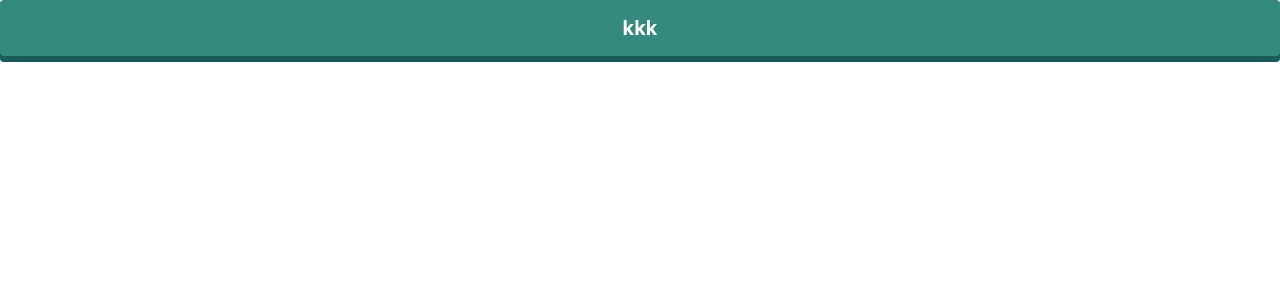
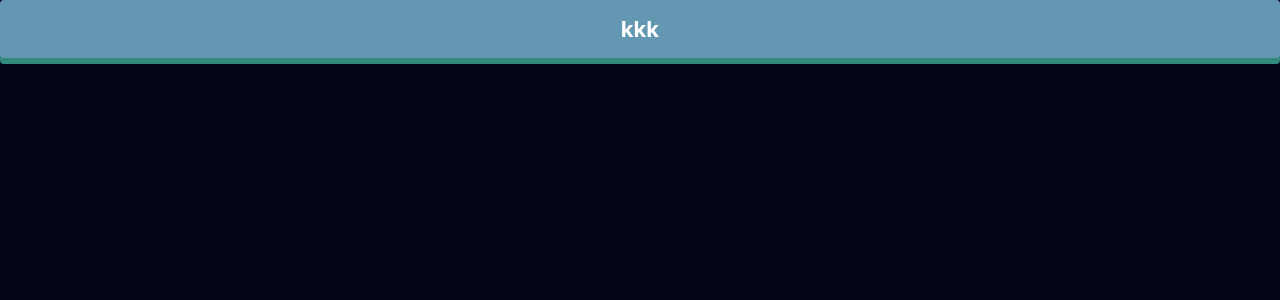
Before and after one commit to renatolinsjr/my-links, a Next.js app: page / in a window 1280 px wide. Shown: the top 300 px of the page. Built offline with nearby package versions, Linux system fonts and the light colour scheme.

Commit message:
🔧change: README and styles

```diff
--- a/src/styles/global.ts
+++ b/src/styles/global.ts
@@ -1,4 +1,4 @@
-import { createGlobalStyle } from 'styled-components'
+import { createGlobalStyle, css } from 'styled-components'
 
 const GlobalStyles = createGlobalStyle`
   * {
@@ -15,9 +15,13 @@ const GlobalStyles = createGlobalStyle`
     height: 100%;
   }
 
-  body {
-    font-family: -apple-system, BlinkMacSystemFont, 'Segoe UI', Roboto, Oxygen, Ubuntu, Cantarell, 'Open Sans', 'Helvetica Neue', sans-serif
-  }
+  ${({ theme }) => css`
+    body {
+      font-family: -apple-system, BlinkMacSystemFont, 'Segoe UI', Roboto, Oxygen,
+        Ubuntu, Cantarell, 'Open Sans', 'Helvetica Neue', sans-serif;
+      background-color: ${theme.colors.bgDark};
+    }
+  `}
 `
 
 export default GlobalStyles
--- a/src/styles/theme.ts
+++ b/src/styles/theme.ts
@@ -10,23 +10,28 @@ export default {
       "Poppins, -apple-system, BlinkMacSystemFont, 'Segoe UI', Roboto, Oxygen, Ubuntu, Cantarell, 'Open Sans', 'Helvetica Neue', sans-serif",
     bold: 600,
     sizes: {
-      xxsmall: '1.2rem',
-      xsmall: '1.4rem',
-      small: '1.6rem',
-      medium: '1.8rem',
-      large: '2rem',
-      xlarge: '2.2rem',
-      xxlarge: '2.4rem'
-    }
+      xxsmall: '1.4rem',
+      xsmall: '1.6rem',
+      small: '1.8rem',
+      medium: '2rem',
+      large: '2.2rem',
+      xlarge: '2.4rem',
+      xxlarge: '2.6rem'
+    },
+    letterSpacing: '0.25rem'
   },
   colors: {
-    primary: '#348a7f',
-    primaryDark: '#1b5a5a',
-    highlight: '#01a79b',
-    highlightDark: '#007569',
-    mainBg: '#030518',
+    primary: '#6497b1',
+    primaryShadow: '#215c79',
+    primaryDark: '#348a7f',
+    primaryDarkShadow: '#6497b1',
+    highlight: '#005b96',
+    highlightShadow: '#007569',
+    highlightDark: '#01a79b',
+    highlightDarkShadow: '#007569',
+    bgLight: '#b3cde0 ',
+    bgDark: '#030518',
     boxBg: '#FAFAFA',
-    texts: '#030517',
     white: '#FFFFFF',
     black: '#000000',
     gray: '#7B7373'
```
Also changed, not shown: 2 other files (tests, documents, lock files or other folders).
